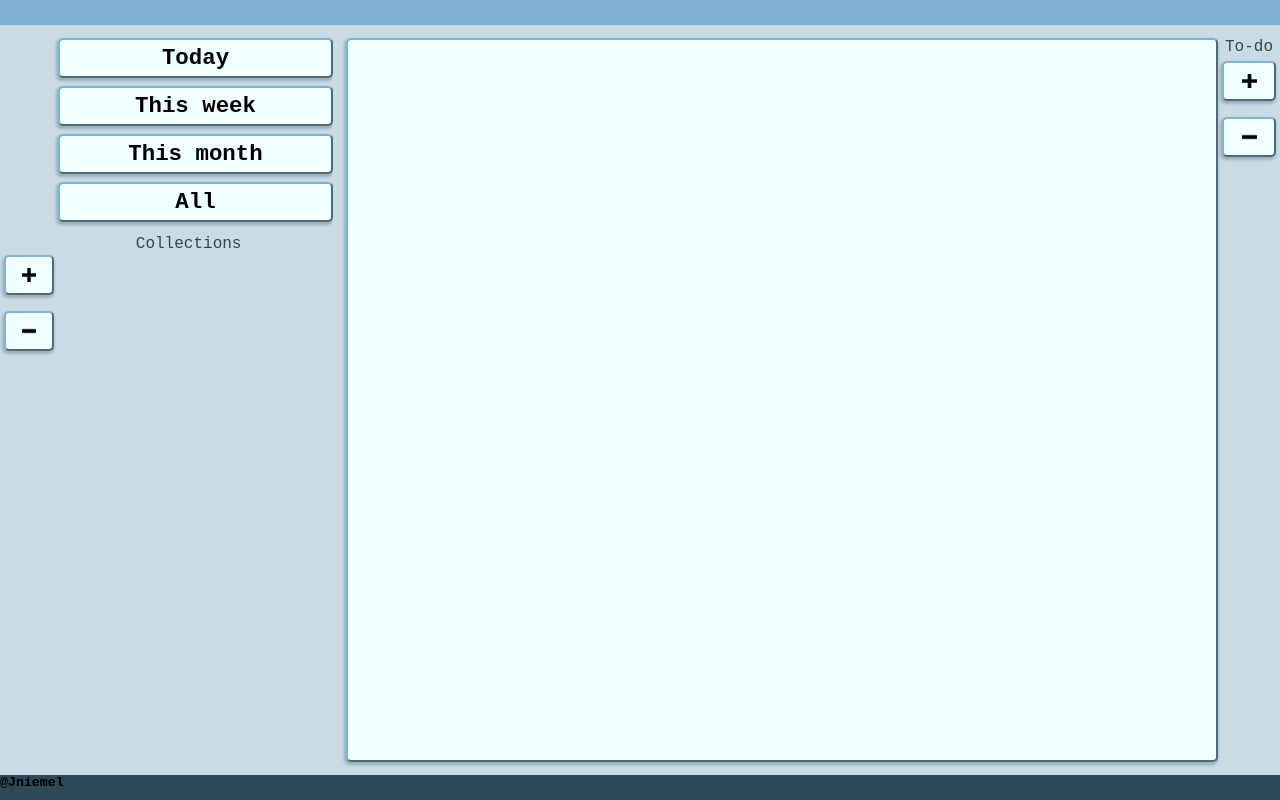
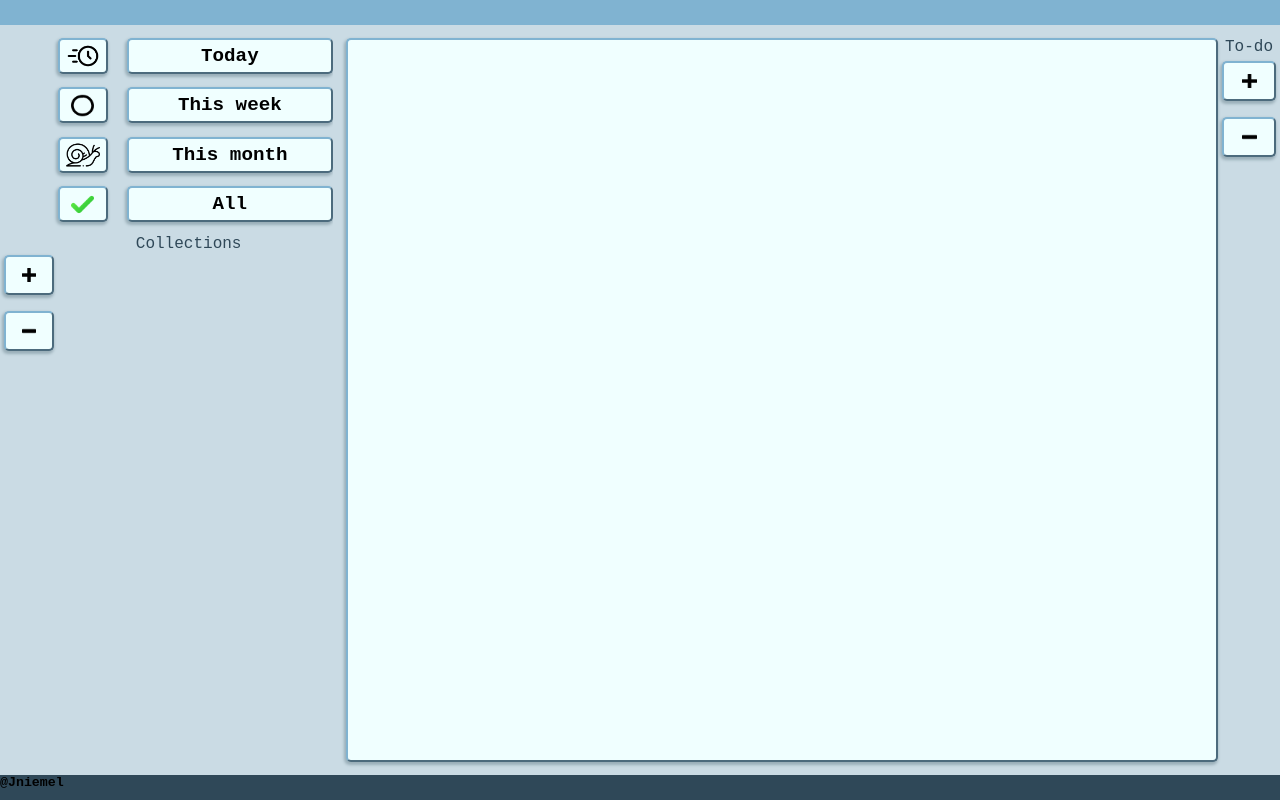
Before and after one commit to Jniemel/to-do-app, a website built with webpack: page src/index.html in a window 1280 px wide. Built offline with nearby package versions, Linux system fonts and the light colour scheme.

Commit message:
Added some buttons to choose to-dos based on priority

```diff
--- a/src/dom.js
+++ b/src/dom.js
@@ -18,6 +18,28 @@ export function createButton(cssClass, text, func, path = '') {
     btn.addEventListener('click', func);
 
     return btn;
+}
+
+// set button image
+export function setButtonImage(btn, image) {
+
+    let path;
+
+    switch (image) {
+        case 'clock':
+            path = clock;
+            break;
+        case 'circle':
+            path = circle;
+            break;
+        case 'snail':
+            path = snail;
+            break;
+        case 'check':
+            path = check;
+    }
+
+    btn.style.backgroundImage = "url('" + path + "')";
 }
 
 // ------------ collection area ------------
--- a/src/index.html
+++ b/src/index.html
@@ -13,10 +13,22 @@
             <div id="collection-controls"></div>
         </div>
         <div id="period">
-            <button>Today</button>
-            <button>This week</button>
-            <button>This month</button>
-            <button>All</button>
+            <div>
+                <button class="prio-btn"></button>
+                <button class="period-btn">Today</button>
+            </div>
+            <div>
+                <button class="prio-btn"></button>
+                <button class="period-btn">This week</button>
+            </div>
+            <div>
+                <button class="prio-btn"></button>
+                <button class="period-btn">This month</button>
+            </div>
+            <div>
+                <button class="prio-btn"></button>
+                <button class="period-btn">All</button>
+            </div>
         </div>
         <div id="collections-header">
             <div><p>Collections</p></div>
--- a/src/init.js
+++ b/src/init.js
@@ -3,7 +3,7 @@ import minus from './images/minus.png';
 import { addCollection } from './collections';
 import { addTodo } from './todo';
 import { createNewCollection, deleteCollection, activateCollection, createNewTodo, deleteTodo, activateTodo, minimizeCollection } from './buttonFunc';
-import { createButton, createCollectionDiv } from './dom';
+import { createButton, createCollectionDiv, setButtonImage } from './dom';
 import { storageAvailable, storageInit, storageFetchData, storageSaveData } from './storage';
 
 // init array for collections
@@ -28,6 +28,13 @@ export function init() {
          alert("No local storage available!\nCollections and to-do's cannot be saved!");
     }
 
+    // priority buttons
+    const prioBtns = document.querySelectorAll('.prio-btn');
+    setButtonImage(prioBtns[0], 'clock');
+    setButtonImage(prioBtns[1], 'circle');
+    setButtonImage(prioBtns[2], 'snail');
+    setButtonImage(prioBtns[3], 'check');
+
     // add & remove collection buttons
     const collectionControls = document.querySelector('#collection-controls');
     const addCollectionBtn = collectionControls.appendChild(createButton('collection-control-btn', '', createNewCollection, plus));
--- a/src/styles.css
+++ b/src/styles.css
@@ -75,16 +75,37 @@ body {
     padding: 0.8em 0 0.8em 0;
 }
 
+#period div {
+    display: flex;
+    justify-content: space-between;
+}
+
+#period div .period-btn {
+    width: 75%;
+}
+
+#period div .prio-btn {
+    width: 18%;
+    background-repeat: no-repeat;
+    background-position: center;
+    background-size: 75%;
+}
+
 #period button {
     font-family: 'Courier New', Courier, monospace;
     background-color: azure;
     border: 2px outset #80b3d1;
-    font-size: 1.4rem;
     font-weight: 600;
     padding-top: 5px;
     padding-bottom: 5px;
     border-radius: 5px;
     box-shadow: -1px 2px 3px 1px #9aafb9;
+    font-size: 1.2em;
+}
+
+#period div:nth-child(2) button:first-child,
+#period div:nth-child(4) button:first-child {
+    background-size: 50%;
 }
 
 #collection-controls {
```
Also changed, not shown: dist/index.html, dist/main.js, 1 other file.
